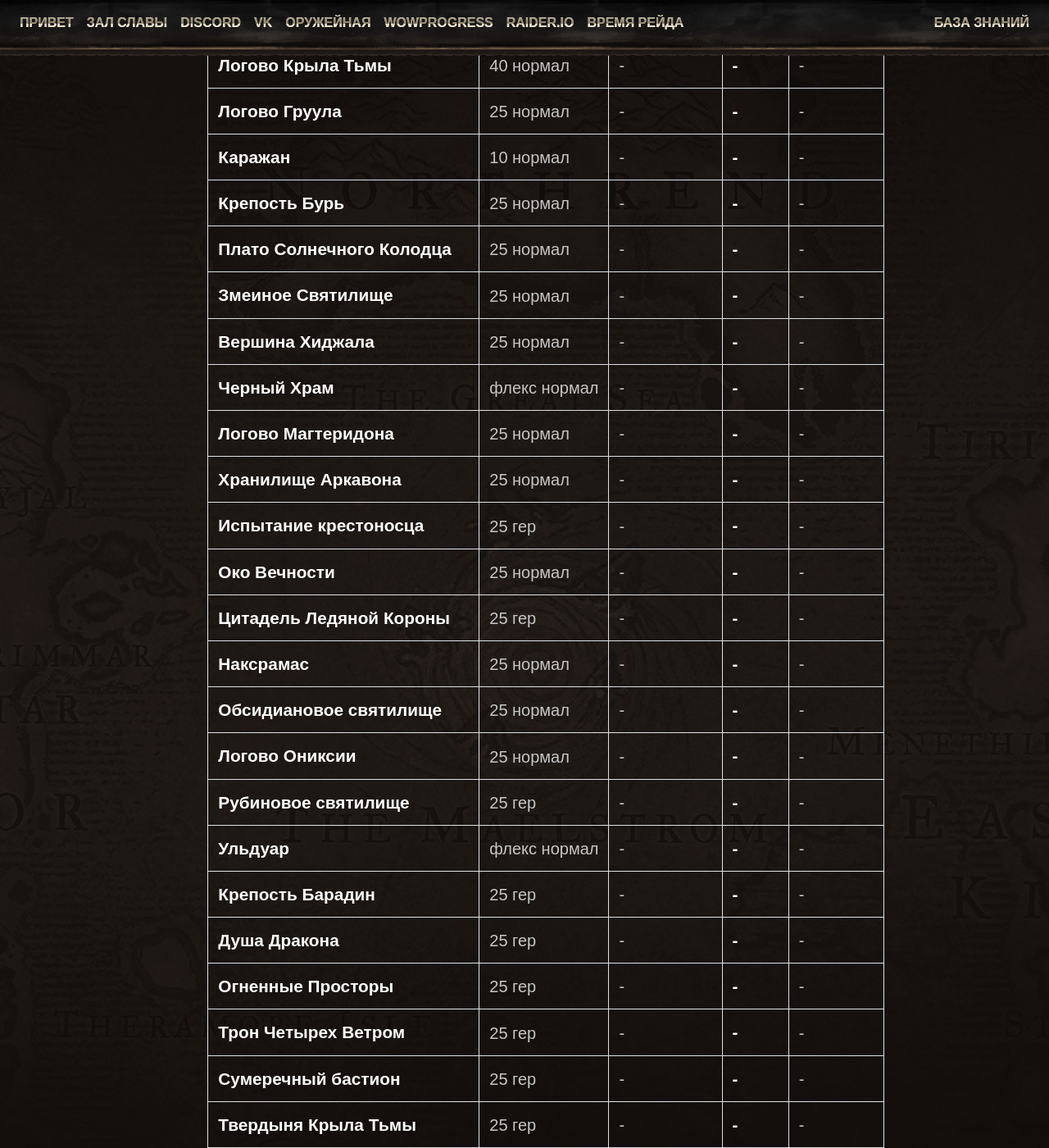
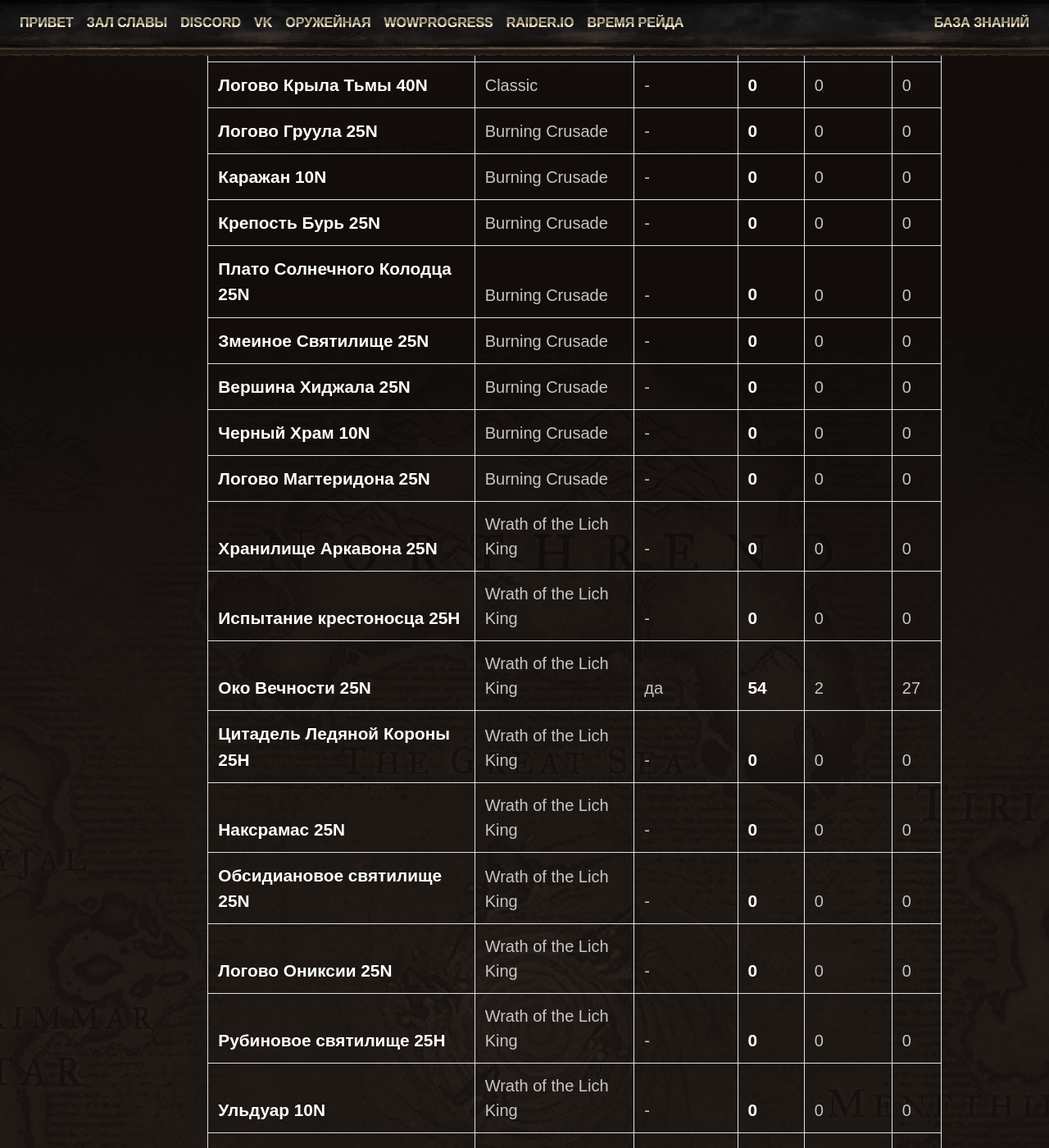
Before and after one commit to forestguild/website, a Jekyll site: the page built from wiki/goldfarm.md, in a window 1280 px wide and 1400 px high, scrolled down 1779 px. Shown: the whole window at 82% size. Built offline with Jekyll 4.4.1, drawn with Linux system fonts in a browser that asks for light colours; some web fonts are replaced; a script that is not in the unit is left out; comment, search, counter and statistics services are not loaded; some of the changed text lies outside the part shown.

Commit message:
Updated /wiki/goldfarm

```diff
--- a/_data/goldfarm_raid.csv
+++ b/_data/goldfarm_raid.csv
@@ -1,41 +1,41 @@
-name,size,trash,gold,time
-Ан'Кираж,40 нормал,-,-,-
-Руины Ан'Киража,10 нормал,-,-,-
-Огненные Недра,40 нормал,-,-,-
-Логово Крыла Тьмы,40 нормал,-,-,-
-Логово Груула,25 нормал,-,-,-
-Каражан,10 нормал,-,-,-
-Крепость Бурь,25 нормал,-,-,-
-Плато Солнечного Колодца,25 нормал,-,-,-
-Змеиное Святилище,25 нормал,-,-,-
-Вершина Хиджала,25 нормал,-,-,-
-Черный Храм, флекс нормал,-,-,-
-Логово Магтеридона,25 нормал,-,-,-
-Хранилище Аркавона,25 нормал,-,-,-
-Испытание крестоносца,25 гер,-,-,-
-Око Вечности,25 нормал,-,-,-
-Цитадель Ледяной Короны,25 гер,-,-,-
-Наксрамас,25 нормал,-,-,-
-Обсидиановое святилище,25 нормал,-,-,-
-Логово Ониксии,25 нормал,-,-,-
-Рубиновое святилище,25 гер,-,-,-
-Ульдуар,флекс нормал,-,-,-
-Крепость Барадин,25 гер,-,-,-
-Душа Дракона,25 гер,-,-,-
-Огненные Просторы,25 гер,-,-,-
-Трон Четырех Ветром,25 гер,-,-,-
-Сумеречный бастион,25 гер,-,-,-
-Твердыня Крыла Тьмы,25 гер,-,-,-
-Терраса Вечной Весны,25 гер,-,-,-
-Сердце Страха,25 гер,-,-,-
-Подземелья Могу'шан,25 гер,-,-,-
-Осада Оргриммара,эпох,-,-,-
-Престол Гроз,25 гер,-,-,-
-Литейная клана Черной Горы,эпох,-,-,-
-Цитадель Адского Пламени,эпох,-,-,-
-Верховный Молот,эпох,-,-,-
-"Анторус, Пылающий Трон",эпох,-,-,-
-Цитадель Ночи,эпох,-,-,-
-Изумрудный Кошмар,эпох,-,-,-
-Гробница Саргераса,эпох,-,-,-
-Испытание Доблести,эпох,-,-,-
+name,addon,trash,gold,time
+Ан'Кираж 40N,Classic,-,0,0
+Руины Ан'Киража 10N,Classic,-,0,0
+Огненные Недра 40N,Classic,-,0,0
+Логово Крыла Тьмы 40N,Classic,-,0,0
+Логово Груула 25N,Burning Crusade,-,0,0
+Каражан 10N,Burning Crusade,-,0,0
+Крепость Бурь 25N,Burning Crusade,-,0,0
+Плато Солнечного Колодца 25N,Burning Crusade,-,0,0
+Змеиное Святилище 25N,Burning Crusade,-,0,0
+Вершина Хиджала 25N,Burning Crusade,-,0,0
+Черный Храм 10N,Burning Crusade,-,0,0
+Логово Магтеридона 25N,Burning Crusade,-,0,0
+Хранилище Аркавона 25N,Wrath of the Lich King,-,0,0
+Испытание крестоносца 25H,Wrath of the Lich King,-,0,0
+Око Вечности 25N,Wrath of the Lich King,да,54,2
+Цитадель Ледяной Короны 25H,Wrath of the Lich King,-,0,0
+Наксрамас 25N,Wrath of the Lich King,-,0,0
+Обсидиановое святилище 25N,Wrath of the Lich King,-,0,0
+Логово Ониксии 25N,Wrath of the Lich King,-,0,0
+Рубиновое святилище 25H,Wrath of the Lich King,-,0,0
+Ульдуар 10N,Wrath of the Lich King,-,0,0
+Крепость Барадин 25H,Cataclysm,-,0,0
+Душа Дракона 25H,Cataclysm,-,0,0
+Огненные Просторы 25H,Cataclysm,-,0,0
+Трон Четырех Ветром 25H,Cataclysm,-,0,0
+Сумеречный бастион 25H,Cataclysm,-,0,0
+Твердыня Крыла Тьмы 25H,Cataclysm,-,0,0
+Терраса Вечной Весны 25H,Mists of Pandaria,да,833,8
+Сердце Страха 25H,Mists of Pandaria,-,0,0
+Подземелья Могу'шан 25H,Mists of Pandaria,-,0,0
+Осада Оргриммара 20M,Mists of Pandaria,-,0,0
+Престол Гроз 25H,Mists of Pandaria,-,0,0
+Литейная клана Черной Горы 20M,Warlords of Draenor,-,0,0
+Цитадель Адского Пламени 20M,Warlords of Draenor,-,0,0
+Верховный Молот 20M,Warlords of Draenor,-,0,0
+"Анторус, Пылающий Трон 20M",Legion,-,0,0
+Цитадель Ночи 20M,Legion,-,0,0
+Изумрудный Кошмар 20M,Legion,-,0,0
+Гробница Саргераса 20M,Legion,-,0,0
+Испытание Доблести 20M,Legion,-,0,0
--- a/wiki/goldfarm.md
+++ b/wiki/goldfarm.md
@@ -54,10 +54,16 @@ _**Внимание**: все перечисленные ниже данные
 
 **В разработке**. _Статистика по каждому рейду будет добавляться по мере прохождения._
 
-| Рейд | Сложность | Треш зачищен | Золото | Время, мин |
+| Рейд | Аддон | Треш зачищен | Золото | Время, мин | GpM |
 |-|-|-|-|
 {% for raid in site.data.goldfarm_raid -%}
-| **{{ raid.name }}** | {{ raid.size }} | {{ raid.trash }} | **{{ raid.gold }}** | {{ raid.time }} |
+{%- assign time = raid.time | plus: 0 -%}
+{%- if time > 0 -%}
+{%- assign time = raid.time -%}
+{%- else -%}
+{%- assign time = 1 -%}
+{%- endif -%}
+| **{{ raid.name }}** | {{ raid.addon }} | {{ raid.trash }} | **{{ raid.gold }}** | {{ raid.time }} | {{ raid.gold | divided_by: time }} |
 {% endfor %}
 
 <hr>
```
Also changed, not shown: other parts of wiki/goldfarm.md (+3 -0 lines).
